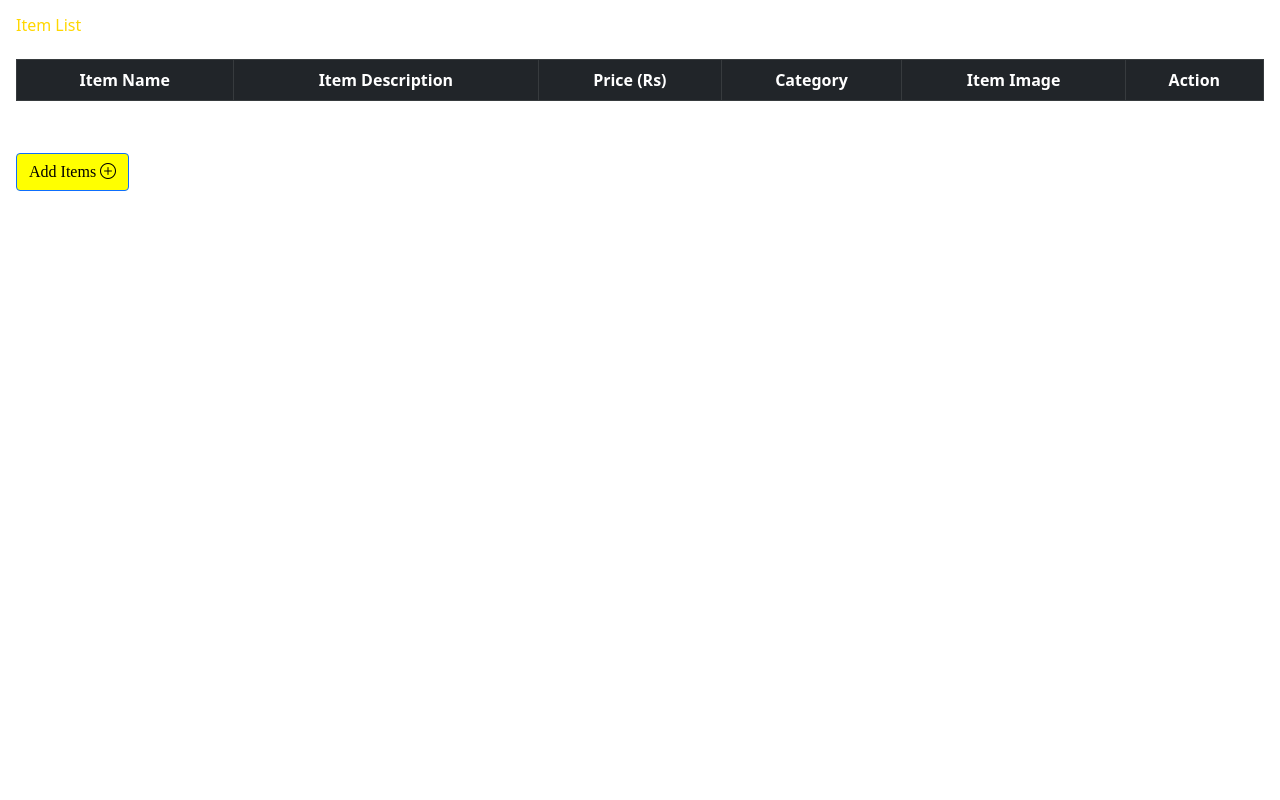
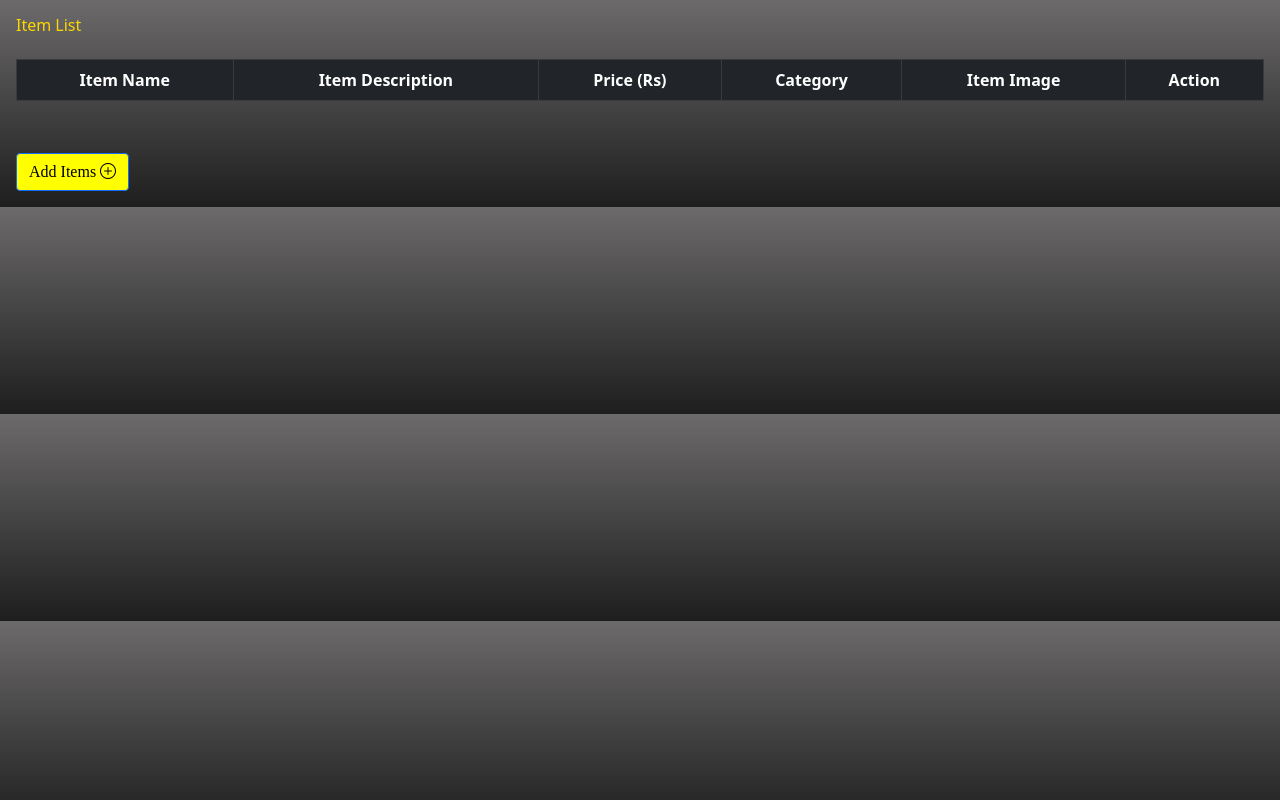
Before and after one commit to KavindhyaNirmani/E-Commerce-Native-Project-A, a plain HTML site: page Frontend/Admin/add_item.html in a window 1280 px wide. Drawn offline with nearby package versions, Linux system fonts and the light colour scheme; no server answers.

Commit message:
feat: add body and table color styling to add_item.html
- Updated the body background color
- Styled the table with custom colors for
  rows and borders

```diff
--- a/Frontend/Admin/add_item.html
+++ b/Frontend/Admin/add_item.html
@@ -27,7 +27,7 @@
 
 
   </head>
-  <body>
+  <body style="background-image: linear-gradient(#6C6A6A, #1E1E1E); height:100%;">
 
     <section class="p-3">
       <div class="row">
```
